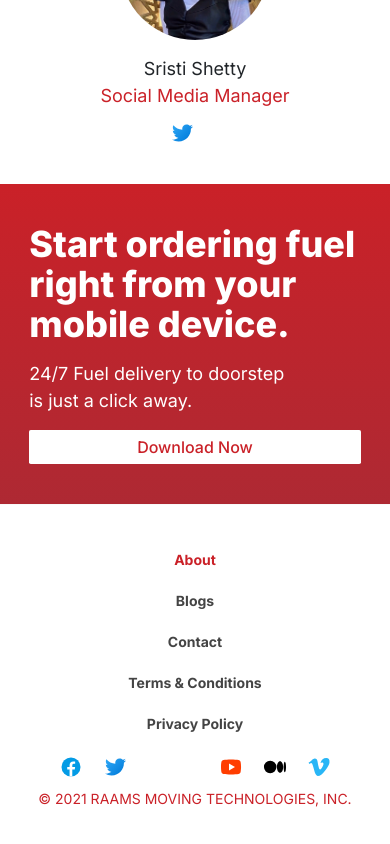
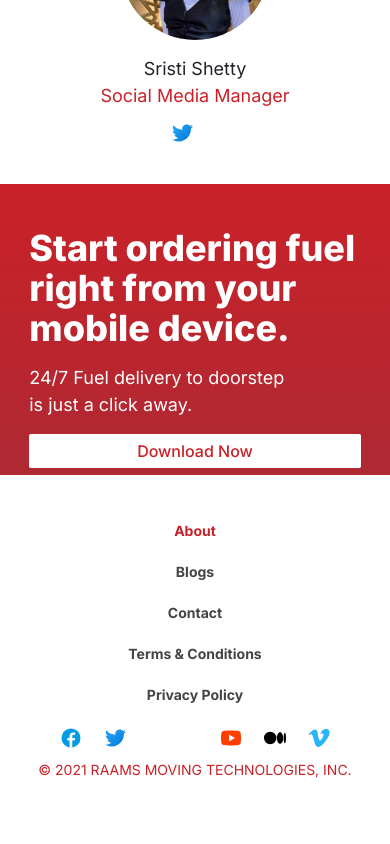
Before and after one commit to AdamShafiSyed/Spetrol, a React (Create React App) app: page /about in a window 390 px wide. Shown: the part 5125-5969 px from the top of the page. After the commit the page ends 5940 px from the top, so only its background shows below. Built offline with nearby package versions, Linux system fonts and the light colour scheme; some icons are missing.

Commit message:
Added Responsiveness chnages

```diff
--- a/src/components/Home/Section1/styles.scss
+++ b/src/components/Home/Section1/styles.scss
@@ -291,7 +291,7 @@
   // line-height: 62px;
   flex-direction: column;
   align-items: center;
-  height: 75%;
+  // height: 75%;
   margin: 0 auto;
   margin-top: 3% !important;
   padding: 32px;
@@ -381,7 +381,7 @@ video#videobg {
   text-align: center;
   cursor: pointer;
   width: 158px;
-  height: 10vh;
+  // height: 10vh;
   width: 100%;
   font-size: 26px;
   font-weight: 700;
@@ -546,5 +546,6 @@ $color: #276ef1;
   .notified_btn{
     font-size: 2vw !important;
     padding: 1vw 2vw !important;
+    height: 4.7vw !important;
   }
 }
--- a/src/components/Home/Section5/styles.css
+++ b/src/components/Home/Section5/styles.css
@@ -1,6 +1,6 @@
 .background {
   display: flex;
-  height: 65vh;
+  /* height: 65vh; */
   margin-top: 5%;
 }
 .iphone-image {
@@ -14,6 +14,7 @@
 }
 .footer-banner-container {
   width: 85%;
+  padding-top: 1%;
   margin: 0 auto;
   display: flex;
   margin-bottom: 0;
@@ -65,7 +66,7 @@
   .banner-content{
     width: 100%;
     margin-top: 10%;
-    margin-bottom: 10%;
+    /* margin-bottom: 10%; */
   }
   .iphone-cover-image {
     margin: 10% auto !important;
--- a/src/components/Home/Section8/styles.css
+++ b/src/components/Home/Section8/styles.css
@@ -36,7 +36,7 @@
   margin: 0 auto;
   margin-top: 3%;
   padding: 20px 0;
-  height: 90vh;
+  /* height: 90vh; */
 }
 .main-heading {
   font-family: Inter;
@@ -70,6 +70,8 @@
 }
 .section8-image{
   filter: drop-shadow(0 0 1rem #771A23);
+  max-width: 60%;
+  height: auto;
 }
 .vehicle_img {
   right: 12%;
@@ -127,6 +129,9 @@
    }
     .machine_img2{
     right: 0;
+  }
+  .section8-image{
+    max-width: 100%;
   }
 
 
```
